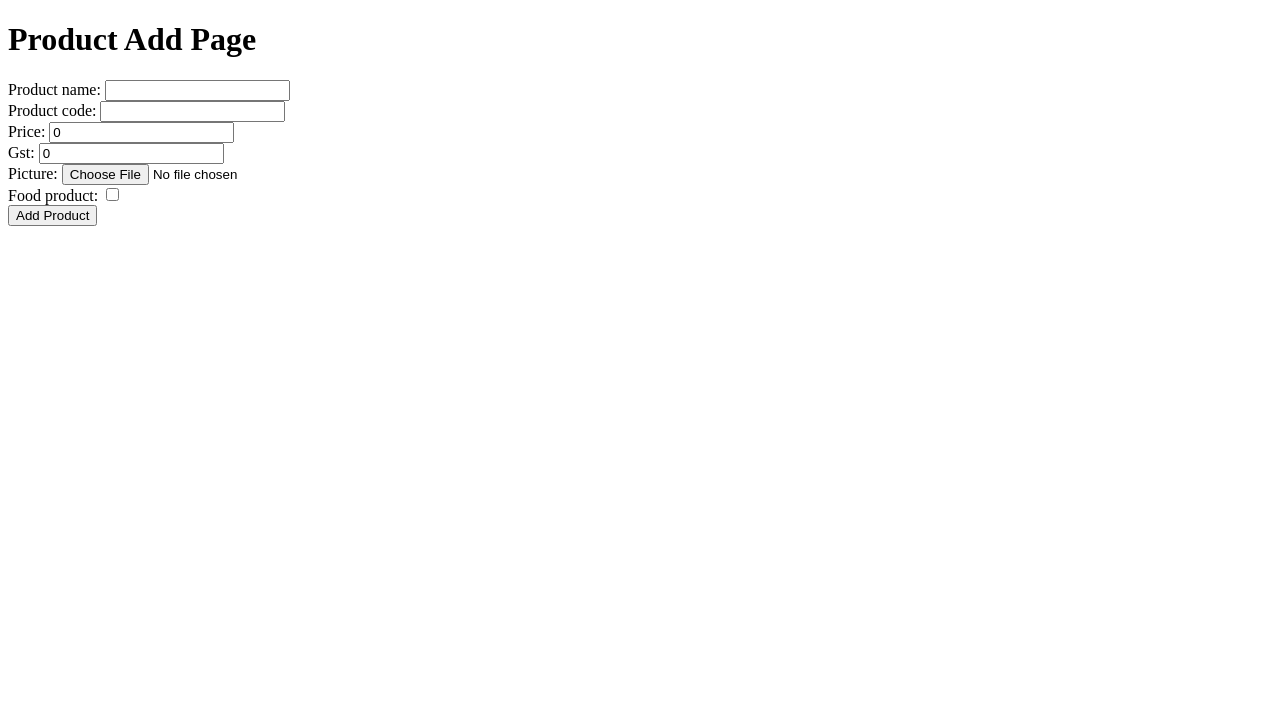
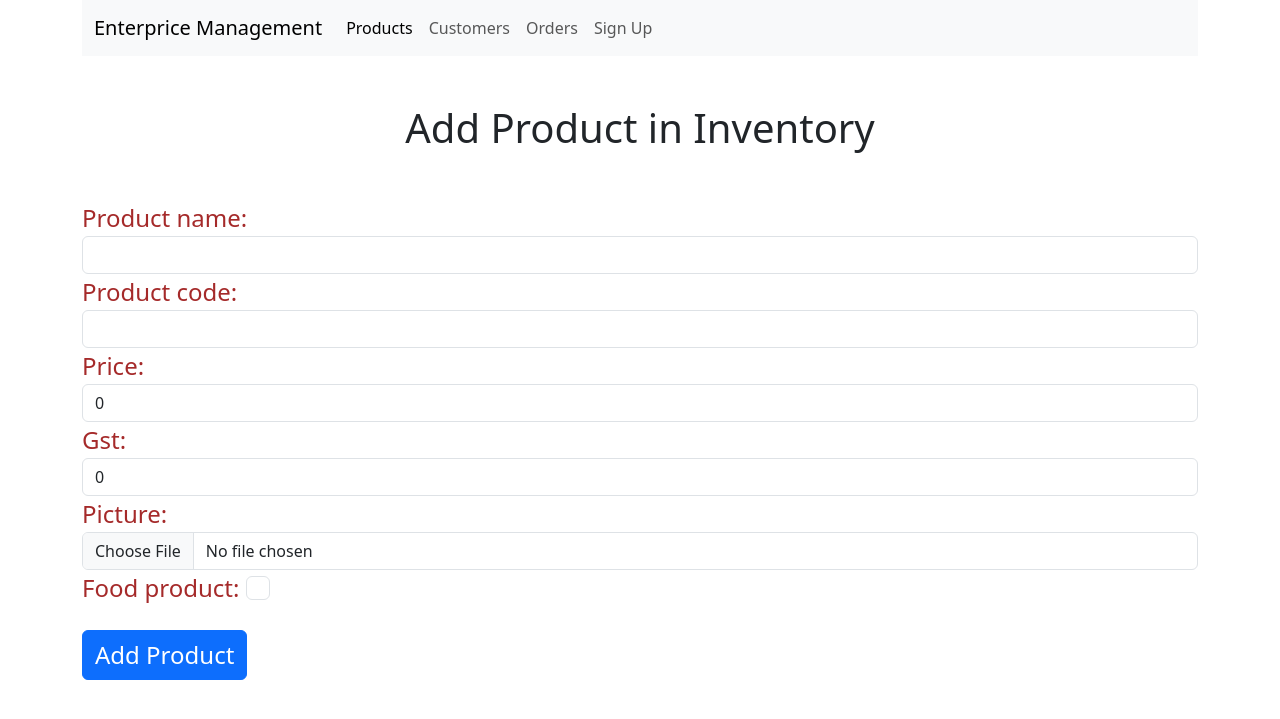
Before and after one commit to Praveen-Kr-S/Enterprise-Inventory-Management-Using-Django-MVT, a Django app: page /inventory/products/add/ in a window 1280 px wide. Shown: the top 719 px of the page. Run offline with Django 5.2, Linux system fonts and the light colour scheme; some libraries are stand-ins or nearby versions.

Commit message:
Inventory CRUD FINISHED

```diff
--- a/Frontend/templates/add_product.html
+++ b/Frontend/templates/add_product.html
@@ -1,18 +1,35 @@
-<!DOCTYPE html>
-<html lang="en">
-<head>
-    <meta charset="UTF-8">
-    <meta name="viewport" content="width=device-width, initial-scale=1.0">
-    <title>Document</title>
-</head>
-<body>
-    <h1>Product Add Page</h1>
-    <form method="POST" enctype="multipart/form-data">
+{% extends 'base.html' %}
 
-        {% csrf_token %}
-        {{ add_form }}
-        <input type="submit" value="Add Product">
+{% block content %}
 
-    </form>
-</body>
-</html>
+
+
+    {% if add_form %}
+
+        <h1 class="text-center text-dark my-5">Add Product in Inventory</h1>
+        <!-- <div class="container">
+            <a class="btn btn-info fs-4 float-end bg-primary text-light fw-bold" href="{% url 'all_products' %}">Back</a>
+        </div> -->
+        <div>
+        <form class="fs-4" method="POST" enctype="multipart/form-data">
+
+            {% csrf_token %}
+            {{ add_form }}
+            <input  class="btn btn-primary my-4 fs-4" type="submit" value="Add Product">
+
+        </form>
+        </div>
+
+    {% elif edit_form %}
+
+        <h1 class="text-center text-dark my-5">Edit Inventory Product</h1>
+        <form method="POST" enctype="multipart/form-data">
+
+            {% csrf_token %}
+            {{ edit_form }}
+            <input class="btn btn-primary my-4 fs-4" type="submit" value="Update Product">
+
+        </form>
+    {% endif %}
+
+{% endblock %}
--- /dev/null
+++ b/Frontend/templates/base.html
@@ -0,0 +1,48 @@
+<!DOCTYPE html>
+<html lang="en">
+<head>
+    <meta charset="UTF-8">
+    <meta name="viewport" content="width=device-width, initial-scale=1.0">
+    <title>Enterprise App</title>
+    {% load django_bootstrap5  %}
+    {% bootstrap_css %}
+    {% bootstrap_javascript %}
+
+    <style>
+        label{
+            color:brown
+        }
+    </style>
+</head>
+<body class="container">
+
+    <nav class="navbar navbar-expand-lg navbar-light bg-light">
+        <div class="container-fluid">
+            <a class="navbar-brand" href="#">Enterprice Management</a>
+
+            <div class="collapse navbar-collapse" id="navbarNav">
+            <ul class="navbar-nav">
+                <li class="nav-item">
+                <a class="nav-link active" aria-current="page" href="{% url 'all_products' %}">Products</a>
+                </li>
+                <li class="nav-item">
+                <a class="nav-link" href="#">Customers</a>
+                </li>
+                <li class="nav-item">
+                <a class="nav-link" href="#">Orders</a>
+                </li>
+                <li class="nav-item">
+                <a class="nav-link" href="#" tabindex="-1">Sign Up</a>
+                </li>
+            </ul>
+            </div>
+        </div>
+    </nav>
+
+
+{% block content %}
+
+{% endblock %}
+
+</body>
+</html>
--- a/Inventory/forms.py
+++ b/Inventory/forms.py
@@ -1,7 +1,18 @@
 from django.forms import ModelForm
 from .models import Product
+import django.forms as forms
 
 class ProductForm(ModelForm):
     class Meta:
         model = Product
         fields = ['product_name', 'product_code', 'price', 'gst', 'picture', 'food_product']
+
+
+        widgets ={
+            'product_name': forms.TextInput(attrs={'class':'form-control'}),
+            'product_code': forms.TextInput(attrs={'class':'form-control'}),
+            'price': forms.NumberInput(attrs={'class':'form-control'}),
+            'gst': forms.NumberInput(attrs={'class':'form-control'}),
+            'picture': forms.FileInput(attrs={'class':'form-control'}),
+            'food_product': forms.CheckboxInput(attrs={'class':'form-check-input'})
+        }
--- a/Inventory/urls.py
+++ b/Inventory/urls.py
@@ -4,7 +4,7 @@ from .views import *
 urlpatterns = [
     path('products/',AllProducts,name='all_products'),
     path('products/add/',AddProduct,name='add_product'),
-    # path('products/edit/<int:id>',EditProduct,name='edit_product'),
-    # path('products/delete/<int:id>',DeleteProduct,name='delete_product'),
+    path('products/edit/<int:pk>/',UpdateProduct,name='update_product'),
+    path('products/delete/<int:id>',DeleteProduct,name='delete_product'),
 
 ]
--- a/Inventory/views.py
+++ b/Inventory/views.py
@@ -15,3 +15,18 @@ def AddProduct(request):
             add_form.save()
             return redirect('all_products')
     return render(request,'add_product.html',{'add_form':add_form})
+
+def UpdateProduct(request,pk):
+    edit_product = Product.objects.get(id=pk)
+    edit_form = ProductForm(instance=edit_product)
+    if request.method == 'POST':
+        edit_form = ProductForm(request.POST,request.FILES,instance=edit_product)
+        if edit_form.is_valid():
+            edit_form.save()
+            return redirect('all_products')
+    return render(request,'add_product.html',{'edit_form':edit_form})
+
+def DeleteProduct(request,id):
+    delete_product = Product.objects.get(id=id)
+    delete_product.delete()
+    return redirect('all_products')
--- a/config/settings.py
+++ b/config/settings.py
@@ -34,6 +34,7 @@ INSTALLED_APPS = [
     'Frontend',
     'OrderManagement',
     'Authentication',
+    'django_bootstrap5',
 ]
 
 MIDDLEWARE = [
```
Also changed, not shown: Frontend/templates/all_products.html (+19 -17 lines), static/media/images/sm25_aR9Sopu.jpg (added).
